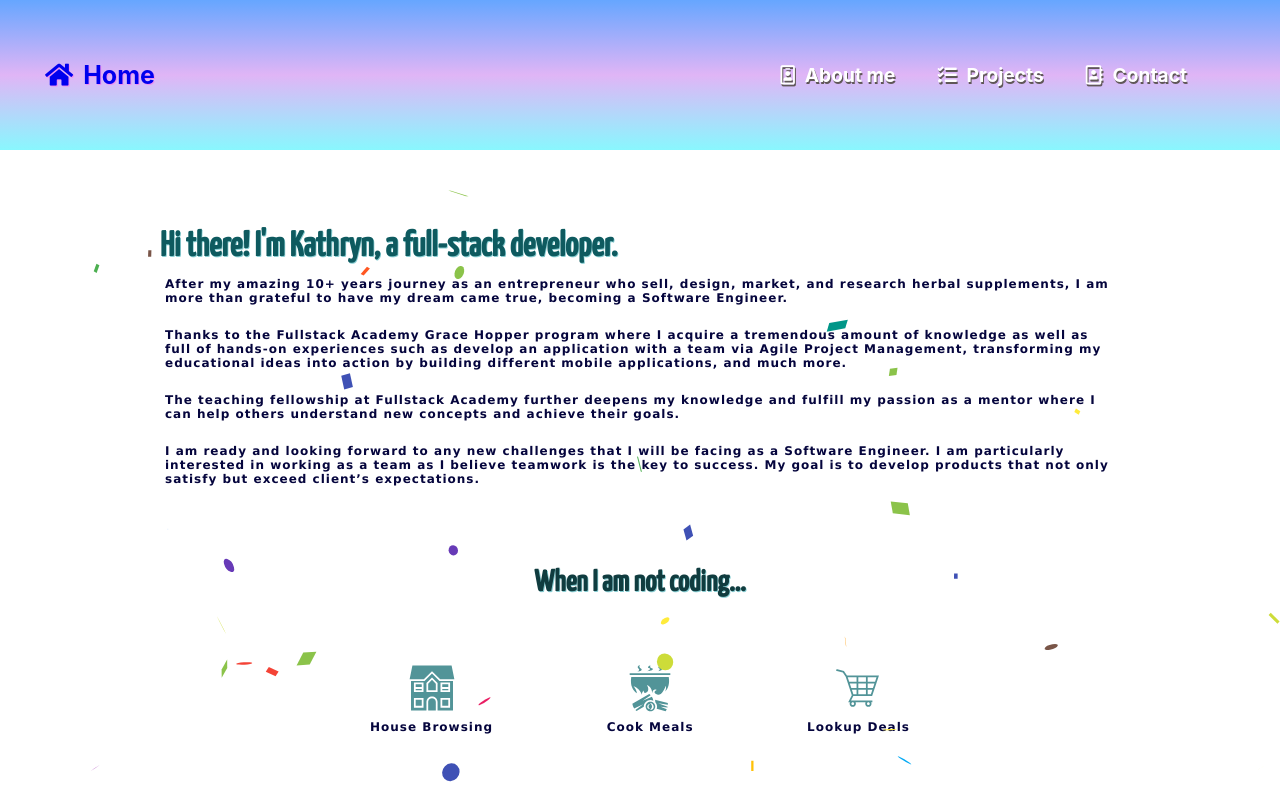
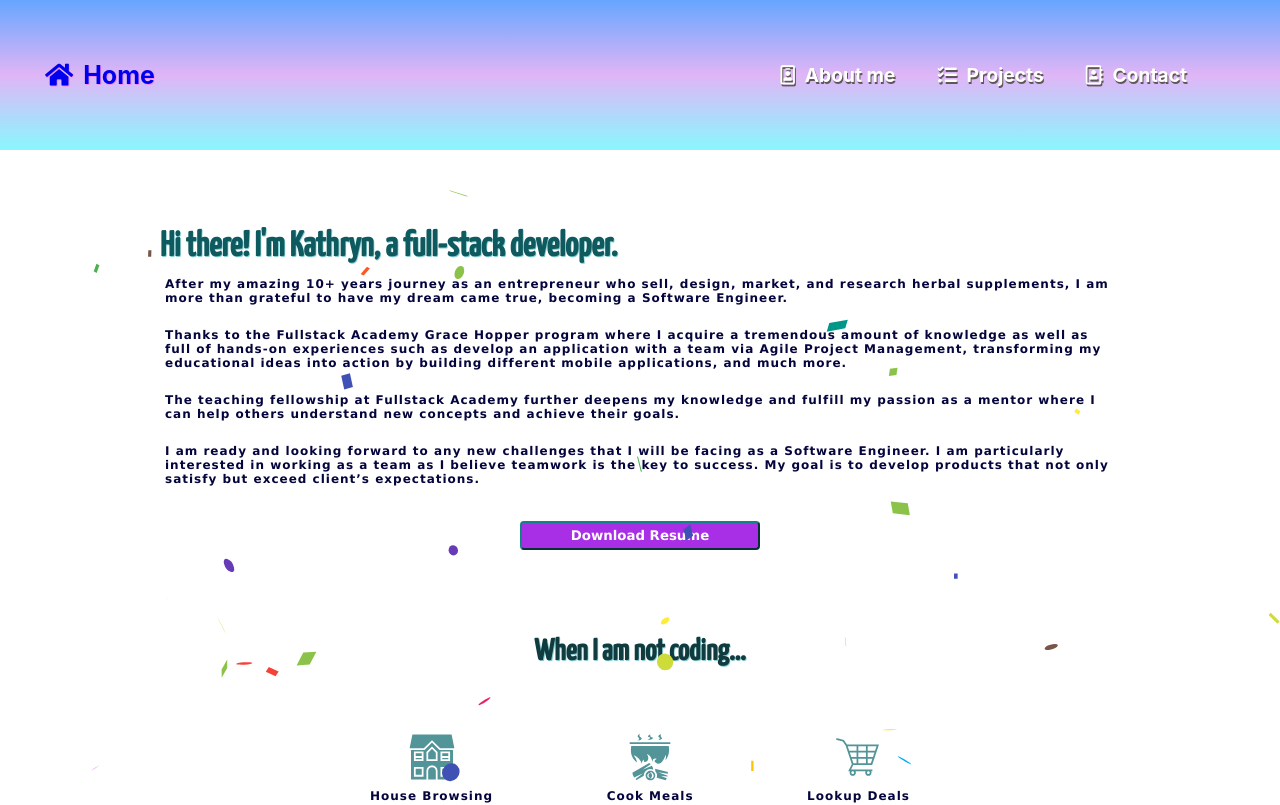
Before and after one commit to katwingki/portfolioOld, a React (Create React App) app: page /resume in a window 1280 px wide. Shown: the top 805 px of the page. Built offline with nearby package versions, Linux system fonts and the light colour scheme; no server answers; a web font is replaced by a local one.

Commit message:
FS: Simple resume download button. SP: Fix navbar and footer routing problems, deploy it again

```diff
--- a/src/components/Home.css
+++ b/src/components/Home.css
@@ -58,7 +58,17 @@ p {
   font-family: 'Lucida Sans', 'Lucida Sans Regular', 'Lucida Grande',
     'Lucida Sans Unicode', Geneva, Verdana, sans-serif;
 }
-
+.resume-section {
+  text-align: center;
+  padding-top: 25px;
+  padding-bottom: 15px;
+}
+.resume-button {
+  text-align: center;
+  width: 240px;
+  background-color: #a92fe6;
+  padding: 5px 5px 5px 5px;
+}
 @media screen and (max-width: 960px) {
   #main-container {
     padding: 25px 10px 10px 25px;
--- a/src/components/Home.js
+++ b/src/components/Home.js
@@ -13,6 +13,7 @@ import {
 } from 'react-icons/gi';
 import ContactForm from './ContactForm';
 import Confetti from 'react-confetti';
+import { Link } from 'react-router-dom';
 
 function Home() {
   const width = window.innerWidth;
@@ -27,10 +28,20 @@ function Home() {
     },
   };
 
+  const handleClick = () => {
+    return (
+      <iframe
+        src='https://docs.google.com/document/d/1ODAmBf55PmVSlXAJr8kEnxrHAtQOEGZiV0-Fk8OUmeA/export?format=pdf&embedded=true'
+        width='100%'
+        height='250px'
+      ></iframe>
+    );
+  };
   return (
     <>
       <div id='main-container'>
         <Confetti width={width} height={height} recycle={false} />
+
         <div className='intro-wrapper'>
           <motion.h2
             // animate={{ scale: [1, 4, 3, 2, 1], rotate: [0, 180, 180, 0] }}
@@ -52,6 +63,11 @@ function Home() {
           </div>
           <div className='intro-text'>
             <p>{aboutMe.keyValue}</p>
+          </div>
+          <div className='resume-section'>
+            <a href='https://docs.google.com/document/d/1ODAmBf55PmVSlXAJr8kEnxrHAtQOEGZiV0-Fk8OUmeA/export?format=pdf&embedded=true'>
+              <button className='resume-button'> Download Resume</button>
+            </a>
           </div>
 
           <div className='lottie-wrapper'>
--- /dev/null
+++ b/src/components/Resume.js
@@ -0,0 +1,12 @@
+import React from 'react';
+
+const Resume = () => {
+  return (
+    <div>
+      <h1>resume</h1>
+      <iframe src='https://docs.google.com/document/d/1ODAmBf55PmVSlXAJr8kEnxrHAtQOEGZiV0-Fk8OUmeA/edit&embedded=true'></iframe>
+    </div>
+  );
+};
+
+export default Resume;
--- a/src/components/Router.js
+++ b/src/components/Router.js
@@ -3,6 +3,7 @@ import { Switch, Route } from 'react-router-dom';
 import Home from './Home';
 import ContactForm from './ContactForm';
 import Projects from './Projects';
+import Resume from './Resume';
 
 function Routers() {
   return (
@@ -11,6 +12,7 @@ function Routers() {
         <Route path='/' component={Home} />
         <Route exact path='/contactForm' component={ContactForm} />
         <Route path='/projects' component={Projects} />
+        <Route path='/resume' component={Resume} />
       </Switch>
     </>
   );
```
Also changed, not shown: 1 other file (tests, documents, lock files or other folders).
